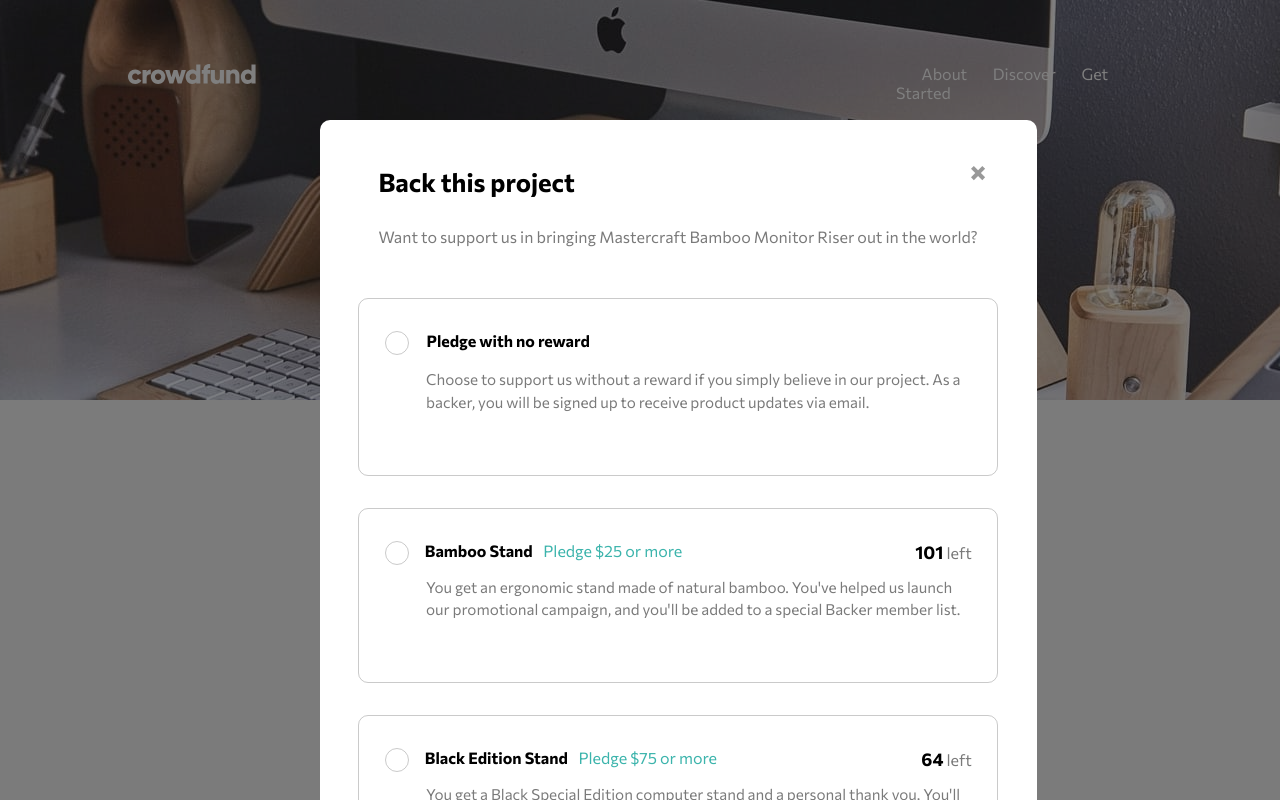
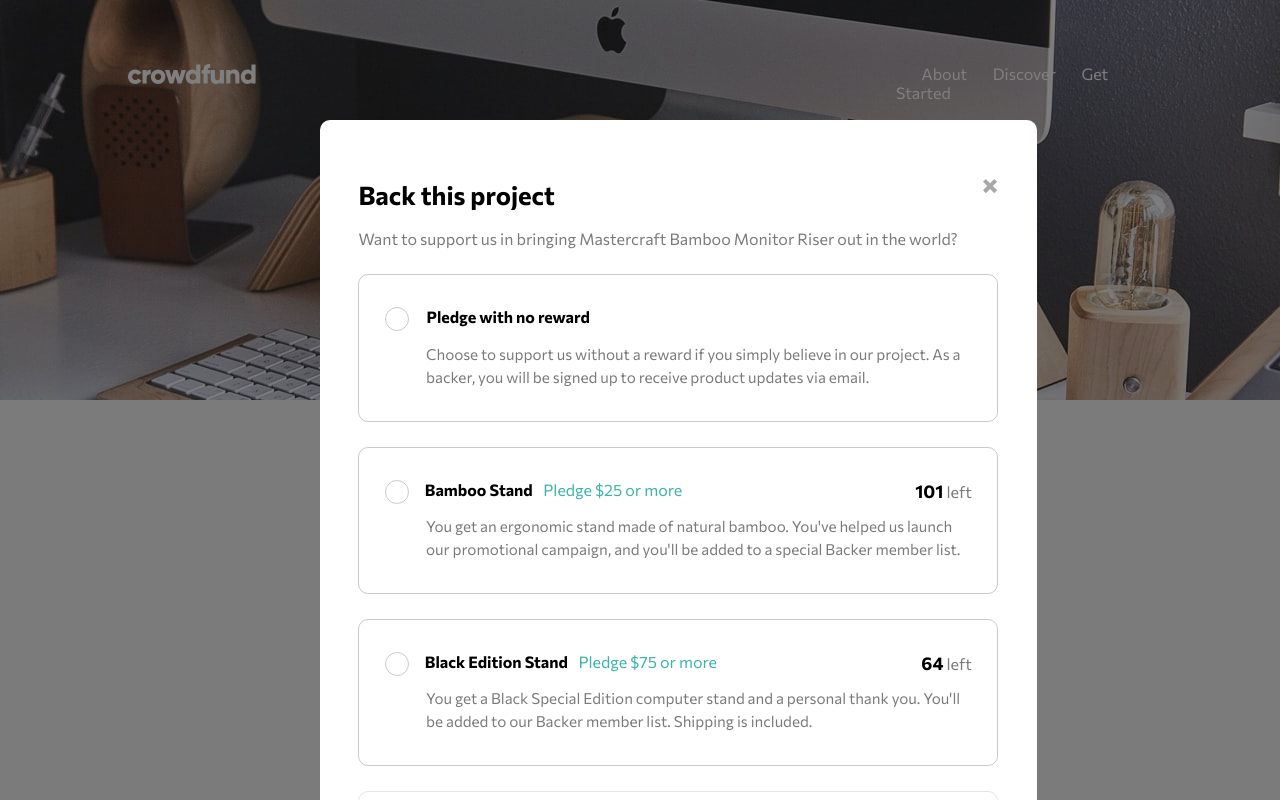
Before and after one commit to maberizk/crowdfunding-product-page, a React (Vite) app: page / in a window 1280 px wide. Both pictures are taken after a click on the button "Back this project". Shown: the top 800 px of the page. Built offline with nearby package versions, Linux system fonts and the light colour scheme.

Commit message:
hover effects

```diff
--- a/src/App.css
+++ b/src/App.css
@@ -160,7 +160,6 @@ p {
   background-color: white;
   display: flex;
   flex-direction: column;
-  /* justify-content: start; */
   align-items: start;
   margin: 3% 25%;
   padding: 3%;
@@ -177,7 +176,7 @@ p {
   border: 1px solid hsl(0, 0%, 48%, 40%);
   padding: 5% 4%;
   border-radius: 10px;
-  margin-top: 5%;
+  margin-top: 4%;
 }
 
 .donationHeader {
@@ -195,7 +194,6 @@ p {
 
 .donationOptions > p {
   line-height: 150%;
-  padding-bottom: 5%;
 }
 
 .quantityLeft {
@@ -226,16 +224,14 @@ p {
   left: 0;
   width: 50%;
   height: 100%;
-  /* background-color: rgba(0, 0, 0, 0.5); */
   display: flex;
   justify-content: center;
   align-items: start;
   z-index: 1000;
   background-color: white;
   flex-direction: column;
-
   margin: 0 25%;
-  padding: 8% 3%;
+  padding: 3%;
   border-radius: 10px;
 }
 
@@ -243,15 +239,12 @@ p {
   font-size: 1.6rem;
 }
 .modal-content {
-  /* background-color: white; */
-  padding: 20px;
   border-radius: 4px;
-  /* max-width: 500px; */
-  width: 95%;
+  width: 100%;
 }
 
 .overlay {
-  position: fixed; /* Fixed position to cover the whole page */
+  position: fixed;
   top: 0;
   bottom: 0;
   left: 0;
@@ -273,7 +266,7 @@ p {
 }
 
 .modalHeader > h3 {
-  margin-bottom: 5%;
+  margin-bottom: 3%;
 }
 
 .pledgeNo {
@@ -317,10 +310,16 @@ h4 {
   background-color: transparent;
   border: none;
 }
-/* input[type="radio"] {
-  accent-color: hsl(176, 50%, 47%);
-  padding: 6px;
-} */
+
+.closeModalBtn .closeIcon {
+  fill: hsl(0, 2%, 66%);
+}
+
+.closeModalBtn:hover .closeIcon {
+  fill: black;
+}
+
+
 input[type="radio"] {
   /* remove standard background appearance */
   -webkit-appearance: none;
@@ -334,7 +333,6 @@ input[type="radio"] {
   /* background-color only for content */
   background-clip: content-box;
   border: 1px solid hsl(0, 0%, 48%, 40%);
-
   border-radius: 50%;
 }
 
@@ -381,8 +379,8 @@ input[type="radio"]:checked {
 
 .line {
   border: 1px solid hsl(0, 0%, 48%, 40%);
-  margin-bottom: 5%;
-  width: calc(100% + 2.1 * 4%);
+  margin: 5% 0;
+  width: 150%;
   left: -4.4%;
   position: relative;
   opacity: 40%;
@@ -397,3 +395,13 @@ input[type="radio"]:checked {
 .pledgeDropdown.open {
   max-height: 500px; /* adjust as needed */
 }
+
+/* @media screen and (min-width: 1440px) {
+  .app {
+    width: 1440px;
+    display: flex;
+    flex-direction: column;
+    justify-content: center;
+    align-items: center;
+  }
+} */
--- a/src/Modal.jsx
+++ b/src/Modal.jsx
@@ -13,12 +13,16 @@ const Modal = ({ closeModal }) => {
         <div className="modalHeader">
           <h3 className="backHeader">Back this project</h3>
           <button onClick={closeModal} className="closeModalBtn">
-            <svg width="15" height="15" xmlns="http://www.w3.org/2000/svg">
+            <svg
+              width="15"
+              height="15"
+              className="closeIcon"
+              xmlns="http://www.w3.org/2000/svg"
+            >
               <path
                 d="M11.314 0l2.828 2.828L9.9 7.071l4.243 4.243-2.828 2.828L7.07 9.9l-4.243 4.243L0 11.314 4.242 7.07 0 2.828 2.828 0l4.243 4.242L11.314 0z"
-                fill="#000"
                 fill-rule="evenodd"
-                opacity=".4"
+                // opacity=".4"
               />
             </svg>
           </button>
```
